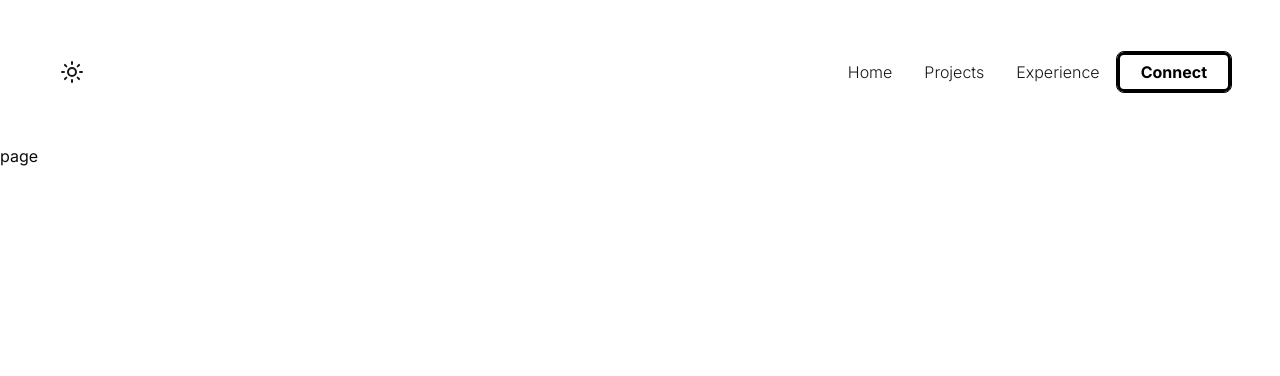
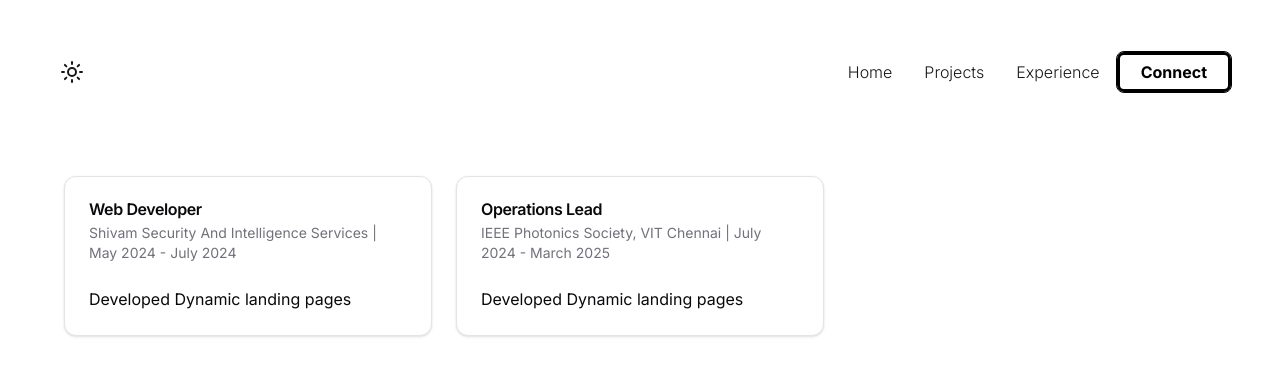
Before and after one commit to SKumr20/portfolio-v1, a Next.js app: page /experience in a window 1280 px wide. Shown: the top 376 px of the page. Built offline with nearby package versions, Linux system fonts and the light colour scheme.

Commit message:
Add Skeleton

```diff
--- a/src/app/experience/page.jsx
+++ b/src/app/experience/page.jsx
@@ -1,8 +1,40 @@
+"use client";
+import Experience from "@/components/Experience";
+import { experience } from "@/data/experience";
+import { SkeletonCard } from "@/components/ui/SkeletonCard";
+import { useState, useEffect } from "react";
 
 const page = () => {
+  const [isLoading, setIsloading] = useState(true);
+
+  useEffect(() => {
+    const timer = setTimeout(() => {
+      setIsloading(false);
+    }, 1500);
+
+    return () => clearTimeout(timer);
+  }, []);
+
+
   return (
-    <div>page</div>
-  )
-}
+    <div className="container mx-auto px-4 py-8">
+      <div className="grid grid-cols-1 sm:grid-cols-2 lg:grid-cols-3 gap-6 mx-12">
+        {isLoading ? (
+          Array(2).fill(0).map((_, index) => (
+            <div key={index} className="h-full">
+              <SkeletonCard />
+            </div>
+          ))
+        ) : (
+          experience.map((exp, index) => (
+            <div key={index} className="h-full">
+              <Experience {...exp} />
+            </div>
+          ))
+        )}
+      </div>
+    </div>
+  );
+};
 
-export default page
+export default page;
--- /dev/null
+++ b/src/components/Experience.jsx
@@ -0,0 +1,25 @@
+import {
+    Card,
+    CardContent,
+    CardDescription,
+    CardFooter,
+    CardHeader,
+    CardTitle,
+  } from "@/components/ui/card"
+
+
+const Experience = ({ role, company, year, description }) => {
+  return (
+    <Card>
+    <CardHeader>
+      <CardTitle>{role}</CardTitle>
+      <CardDescription>{company} | {year}</CardDescription>
+    </CardHeader>
+    <CardContent>
+      <p>{description}</p>
+    </CardContent>
+  </Card>
+  )
+}
+
+export default Experience
--- /dev/null
+++ b/src/components/ui/SkeletonCard.jsx
@@ -0,0 +1,31 @@
+import { Skeleton } from "@/components/ui/skeleton"
+
+export function SkeletonCard() {
+  return (
+    <div className="flex flex-col space-y-4 w-full h-full p-4 border rounded-lg">
+      {/* Header - Company logo and duration */}
+      <div className="flex justify-between items-center">
+        <Skeleton className="h-10 w-10 rounded-md" /> {/* Company logo */}
+        <Skeleton className="h-4 w-24" /> {/* Duration */}
+      </div>
+
+      {/* Title */}
+      <Skeleton className="h-6 w-3/4" />
+
+      {/* Company name */}
+      <Skeleton className="h-4 w-1/2" />
+
+      {/* Description */}
+      <div className="space-y-2 flex-grow">
+        <Skeleton className="h-4 w-full" />
+      </div>
+
+      {/* Skills/tags */}
+      <div className="flex flex-wrap gap-2 mt-2">
+        <Skeleton className="h-6 w-16 rounded-full" />
+        <Skeleton className="h-6 w-20 rounded-full" />
+        <Skeleton className="h-6 w-14 rounded-full" />
+      </div>
+    </div>
+  )
+}
--- /dev/null
+++ b/src/components/ui/card.jsx
@@ -0,0 +1,50 @@
+import * as React from "react"
+
+import { cn } from "@/lib/utils"
+
+const Card = React.forwardRef(({ className, ...props }, ref) => (
+  <div
+    ref={ref}
+    className={cn("rounded-xl border bg-card text-card-foreground shadow", className)}
+    {...props} />
+))
+Card.displayName = "Card"
+
+const CardHeader = React.forwardRef(({ className, ...props }, ref) => (
+  <div
+    ref={ref}
+    className={cn("flex flex-col space-y-1.5 p-6", className)}
+    {...props} />
+))
+CardHeader.displayName = "CardHeader"
+
+const CardTitle = React.forwardRef(({ className, ...props }, ref) => (
+  <div
+    ref={ref}
+    className={cn("font-semibold leading-none tracking-tight", className)}
+    {...props} />
+))
+CardTitle.displayName = "CardTitle"
+
+const CardDescription = React.forwardRef(({ className, ...props }, ref) => (
+  <div
+    ref={ref}
+    className={cn("text-sm text-muted-foreground", className)}
+    {...props} />
+))
+CardDescription.displayName = "CardDescription"
+
+const CardContent = React.forwardRef(({ className, ...props }, ref) => (
+  <div ref={ref} className={cn("p-6 pt-0", className)} {...props} />
+))
+CardContent.displayName = "CardContent"
+
+const CardFooter = React.forwardRef(({ className, ...props }, ref) => (
+  <div
+    ref={ref}
+    className={cn("flex items-center p-6 pt-0", className)}
+    {...props} />
+))
+CardFooter.displayName = "CardFooter"
+
+export { Card, CardHeader, CardFooter, CardTitle, CardDescription, CardContent }
--- /dev/null
+++ b/src/components/ui/skeleton.jsx
@@ -0,0 +1,14 @@
+import { cn } from "@/lib/utils"
+
+function Skeleton({
+  className,
+  ...props
+}) {
+  return (
+    (<div
+      className={cn("animate-pulse rounded-md bg-primary/10", className)}
+      {...props} />)
+  );
+}
+
+export { Skeleton }
--- /dev/null
+++ b/src/data/experience.js
@@ -0,0 +1,14 @@
+export const experience = [
+    {
+        role: "Web Developer",
+        company: "Shivam Security And Intelligence Services",
+        year: "May 2024 - July 2024",
+        description: "Developed Dynamic landing pages"
+    },
+    {
+        role: "Operations Lead",
+        company: "IEEE Photonics Society, VIT Chennai",
+        year: "July 2024 - March 2025",
+        description: "Developed Dynamic landing pages"
+    }
+]
```
